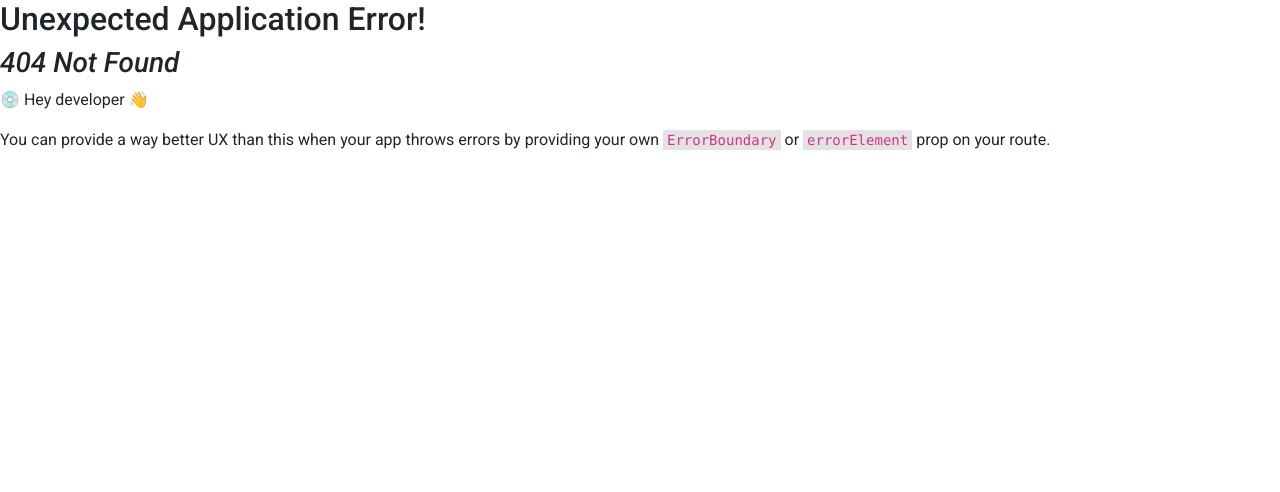
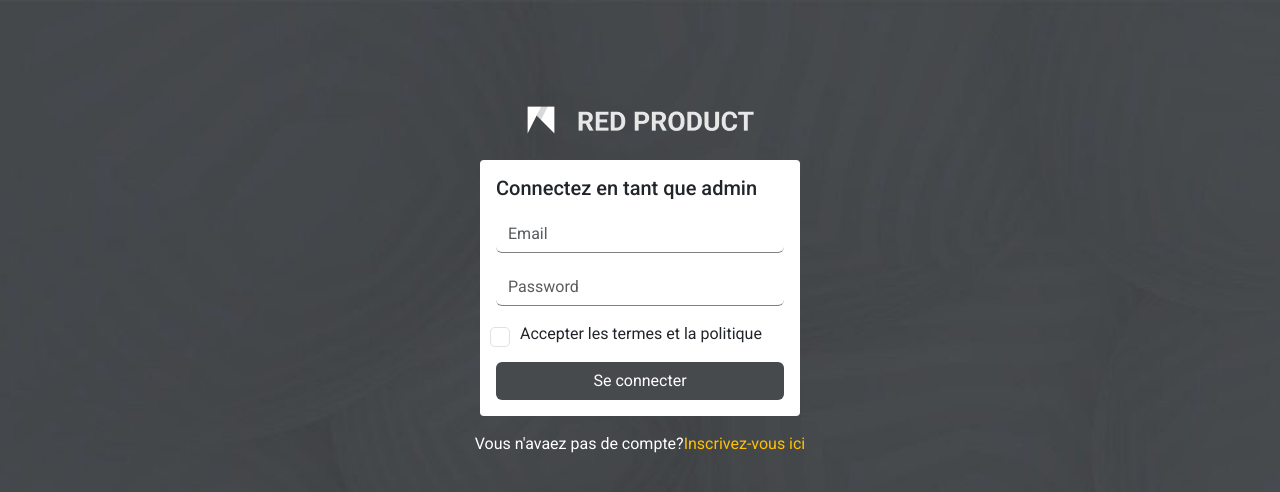
Before and after one commit to dialgati/Stage-Projet1, a React (Create React App) app: page /connexion in a window 1280 px wide. Before the commit this address had no page. Shown: the top 492 px of the page. Built offline with nearby package versions, Linux system fonts and the light colour scheme.

Commit message:
frontend

```diff
--- a/package.json
+++ b/package.json
@@ -8,7 +8,6 @@
     "@testing-library/user-event": "^13.5.0",
     "axios": "^1.6.5",
     "bootstrap": "^5.3.2",
-    "primereact": "^10.3.1",
     "react": "^18.2.0",
     "react-bootstrap": "^2.9.2",
     "react-dom": "^18.2.0",
--- a/src/App.css
+++ b/src/App.css
@@ -45,7 +45,7 @@
 }
 .contentNavbar{
     background: #F0F0F0 !important;
-    height: 1000px !important;
+     height: 20vh !important;
 }
 
 
--- a/src/connect/connexion.js
+++ b/src/connect/connexion.js
@@ -1,9 +1,37 @@
-import React from "react";
+import {useState} from "react";
+import axios from "axios";
 import logo from "../images/logo .png";
 import {Link} from 'react-router-dom';
 
 function Connexion() {
 
+   const [data, setData] = useState({
+     email: "",
+     password: "",
+   });
+   const [error, setError] = useState("");
+   const handleChange = ({ currentTarget: input }) => {
+     setData({ ...data, [input.name]: input.value });
+
+   };
+   const handleSubmit = async (e) => {
+     e.preventDefault();
+     console.log(data);
+     try {
+       const url = "http://localhost:8080/api/auth";
+       const { data: res } = await axios.post(url, data);
+       localStorage.setItem("token", res.data);
+       window.location = "/"
+     } catch (error) {
+       if (
+         error.response &&
+         error.response.status >= 400 &&
+         error.response.status <= 500
+       ) {
+         setError(error.reponse.data.message);
+       }
+     }
+   };
   //  const [email, setEmail] = useState();
   //  const [password, setPassword] = useState();
   //  const navigate = useNavigate();
@@ -31,20 +59,31 @@ function Connexion() {
         </div>
         <div className="container  w-50">
           <div className="row justify-content-center">
-            <form className="col-md-6 mt-4 bg-white center shadow-3 p-3 rounded-1">
+            <form
+              className="col-md-6 mt-4 bg-white center shadow-3 p-3 rounded-1"
+              onSubmit={handleSubmit}
+            >
               <h5 className="mb-3">Connectez en tant que admin</h5>
-              <div className="mb-5">
+              <div className="mb-3">
                 <input
                   type="email"
+                  name="email"
+                  required
+                  onChange={handleChange}
+                  value={data.email}
                   className="form-control border-0"
-                  placeholder="E-mail"
+                  placeholder="Email"
                 />
               </div>
-              <div className="mb-5">
+              <div className="mb-3">
                 <input
                   type="password"
+                  name="password"
+                  required
+                  onChange={handleChange}
+                  value={data.password}
                   className="form-control border-0"
-                  placeholder="Mot de passe"
+                  placeholder="Password"
                 />
               </div>
               <div className="mb-3 form-check">
@@ -57,11 +96,10 @@ function Connexion() {
                   Accepter les termes et la politique
                 </label>
               </div>
-              <Link to="/admin/Dashboard">
-                <button type="submit" className="btn gris w-100">
-                  Se connecter
-                </button>
-              </Link>
+              {error && <div className="text-danger">{error}</div>}
+              <button type="submit" className="btn gris w-100">
+                Se connecter
+              </button>
             </form>
             <p className="text-center text-white mt-3">
               Vous n'avaez pas de compte?
--- a/src/connect/inscription.js
+++ b/src/connect/inscription.js
@@ -1,8 +1,37 @@
-import React from "react";
+import {useState} from "react";
 import logo from '../images/logo .png'
-import { Link } from "react-router-dom";
+import axios from 'axios';
+import { Link, useNavigate} from "react-router-dom";
 
 function Inscription() {
+  const [data, setData] = useState({
+    firstName: "",
+    lastName: "",
+    email: "",
+    password: "",
+  });
+  const [error, setError] = useState("")
+  const navigate = useNavigate();
+  const handleChange = ({ currentTarget:input}) => {
+    setData({...data, [input.name]:input.value});
+  };
+  const handleSubmit = async (e) => {
+    e.preventDefault();
+    try{
+      const url =
+        "http://localhost:8080/api/users";
+      const {data:res} = await axios.post(url, data);
+      navigate("/connexion")
+      console.log(res.message);
+    } catch(error){
+      if(error.response &&
+         error.response.status >= 400 &&
+         error.response.status <= 500
+         ){
+          setError(error.reponse.data.message)
+         }
+    }
+  }
   return (
     <div className="inscription ">
       <div className="reduire">
@@ -13,29 +42,51 @@ function Inscription() {
           <div className="row justify-content-center">
             <form
               className="col-md-6 mt-4 bg-white center shadow-3 p-3 rounded-1"
+              onSubmit={handleSubmit}
             >
               <h5 className="mb-3">Inscrivez en tant que admin</h5>
-              <div className="mb-5">
+              <div className="mb-3">
                 <input
                   type="text"
+                  name="firstName"
+                  required
+                  onChange={handleChange}
+                  value={data.firstName}
                   className="form-control border-0"
-                placeholder="Nom"
+                  placeholder="First Name"
                 />
               </div>
-              <div className="mb-5">
+              <div className="mb-3">
+                <input
+                  type="text"
+                  name="lastName"
+                  required
+                  onChange={handleChange}
+                  value={data.lastName}
+                  className="form-control border-0"
+                  placeholder="Last Name"
+                />
+              </div>
+              <div className="mb-3">
                 <input
                   type="email"
+                  name="email"
+                  required
+                  onChange={handleChange}
+                  value={data.email}
                   className="form-control border-0"
-                  placeholder="E-mail"
-
+                  placeholder="Email"
                 />
               </div>
-              <div className="mb-5">
+              <div className="mb-3">
                 <input
                   type="password"
+                  name="password"
+                  required
+                  onChange={handleChange}
+                  value={data.password}
                   className="form-control border-0"
-                  placeholder="Mot de passe"
-
+                  placeholder="Password"
                 />
               </div>
               <div className="mb-3 form-check">
@@ -44,10 +95,10 @@ function Inscription() {
                   Accepter les termes et la politique
                 </label>
               </div>
-
-                <button type="submit" className="btn gris w-100">
-                  S'inscrire
-                </button>
+              {error && <div className="text-danger">{error}</div>}
+              <button type="submit" className="btn gris w-100">
+                S'inscrire
+              </button>
             </form>
             <p className="text-center text-white mt-3">
               Vous avaez déjà un compte?
--- a/src/index.js
+++ b/src/index.js
@@ -15,7 +15,7 @@ import Inscription from "./connect/inscription";
 
 const route = createBrowserRouter([
   {
-    path: "/",
+    path: "/connexion",
     element: <Connexion />,
   },
   {
--- a/src/layout/Template.js
+++ b/src/layout/Template.js
@@ -5,11 +5,11 @@ function Template(props) {
   return (
     <div className="container-fluid justify-content-center  m-0 p-0">
       <div className="template d-flex ">
-        <div className="col-12 col-md-2 position-fixed m-0 p-0">
+        <div className="col-10 col-md-2 position-fixed">
           {props.sidebar}
         </div>
 
-        <div className="col-12 m-0  col-md-2 "></div>
+        <div className="col-10 col-md-2"></div>
         <div className="col-10 contentNavbar  p-0 m-0">
           <div className="sticky-top">{props.navbar}</div>
           {props.children}
```
Also changed, not shown: src/dashBoard.js (deleted, +0 -14 lines).
